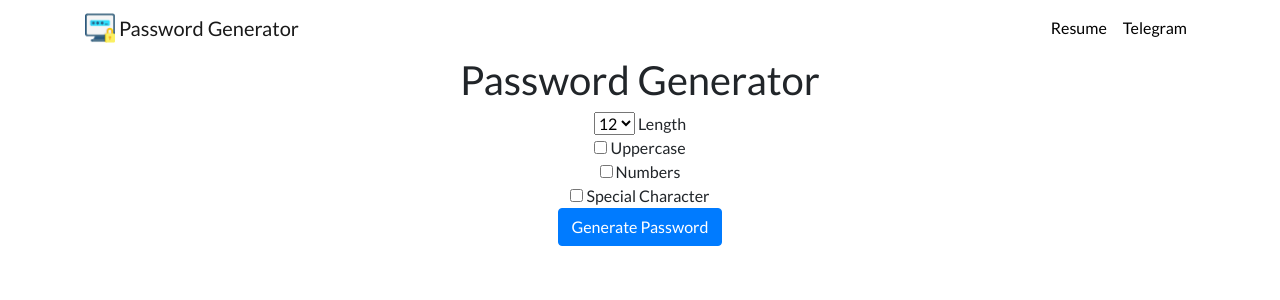
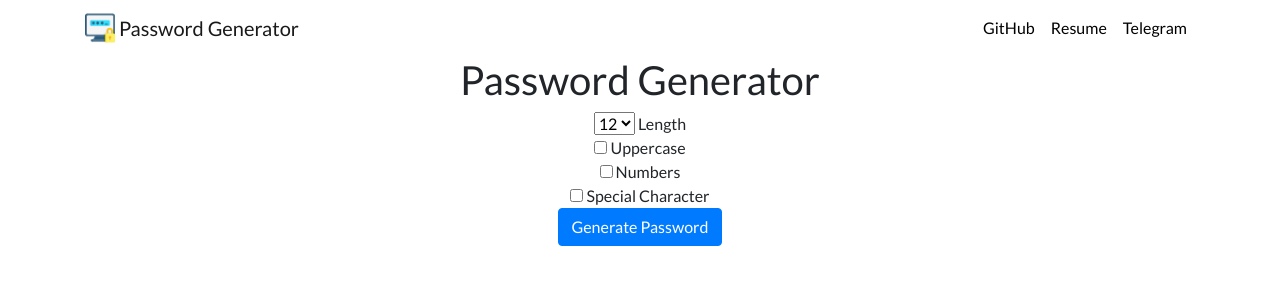
Before and after one commit to anhtudotinfo/Password-Generator-Django, a Django app: page / in a window 1280 px wide. Shown: the top 300 px of the page. Run offline with Django 4.2, Linux system fonts and the light colour scheme; some libraries are stand-ins or nearby versions.

Commit message:
New Isolation and New Static

```diff
--- a/generator/templates/generator/base.html
+++ b/generator/templates/generator/base.html
@@ -33,7 +33,10 @@
       <div class="collapse navbar-collapse text-center" id="navbarNav">
         <ul class="navbar-nav ml-auto">
           <li class="nav-item">
-            <a class="nav-link" href="{% static "generator/myresume.pdf" %}" target="_blank">Resume</a>
+            <a class="nav-link" href="https://github.com/Picer-Kerest" target="_blank">GitHub</a>
+          </li>
+          <li class="nav-item">
+            <a class="nav-link" href="{% static "generator/resume.pdf" %}" target="_blank">Resume</a>
           </li>
           <li class="nav-item">
             <a class="nav-link" href="https://t.me/Joqstifeth" target="_blank">Telegram</a>
--- /dev/null
+++ b/isolation/pyvenv.cfg
@@ -0,0 +1,3 @@
+home = C:\Users\mkaba\AppData\Local\Programs\Python\Python310
+include-system-site-packages = false
+version = 3.10.2
```
Also changed, not shown: 14 other files.
